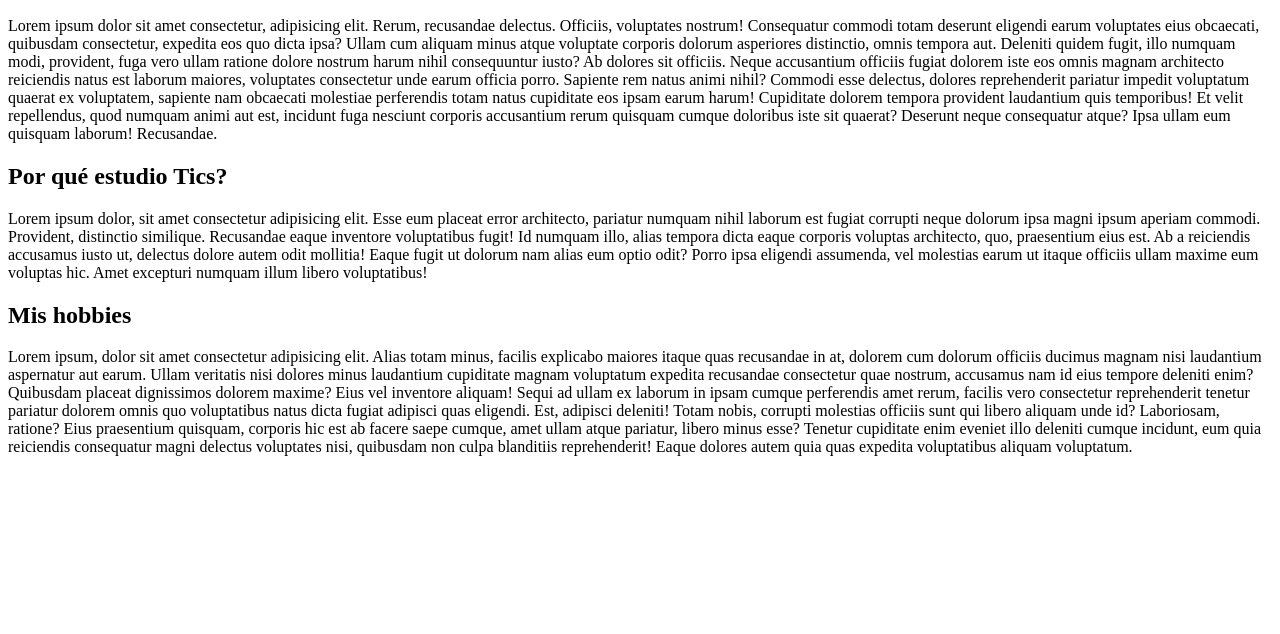
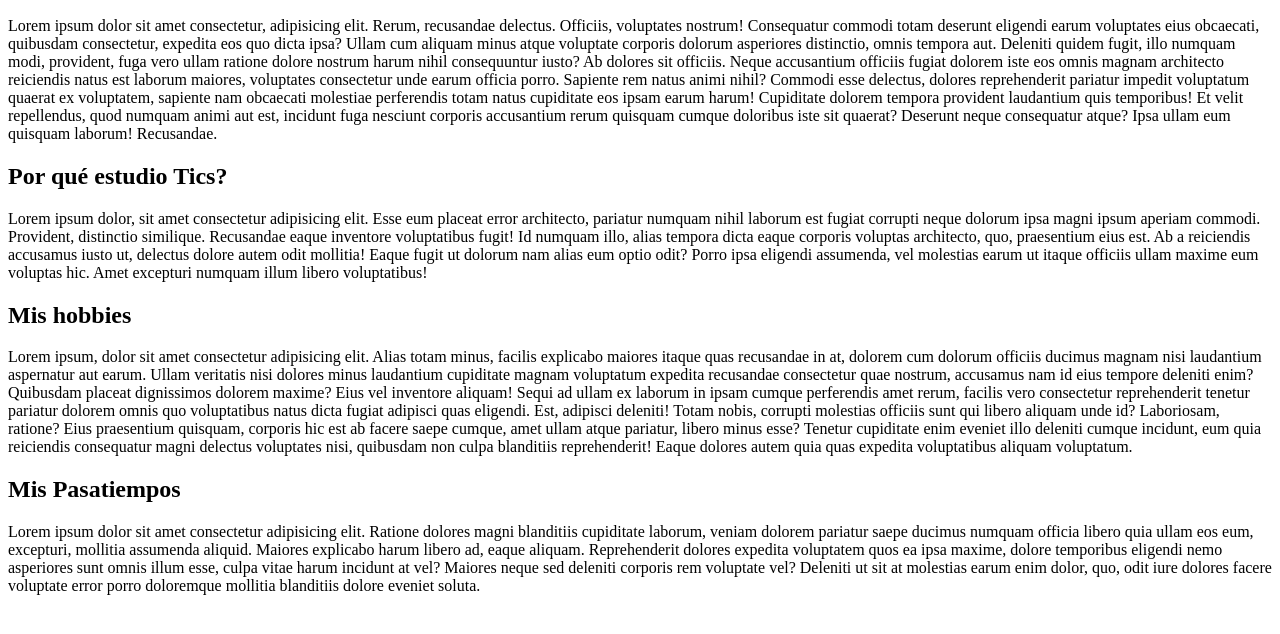
Before and after one commit to MGLR1912/MyPage, a plain HTML site: page hola.html in a window 1280 px wide. Shown: the part 110-744 px from the top of the page. Drawn offline with Linux system fonts and the light colour scheme.

Commit message:
Pasatiempos

```diff
--- a/hola.html
+++ b/hola.html
@@ -33,7 +33,12 @@
         Totam nobis, corrupti molestias officiis sunt qui libero aliquam unde id? Laboriosam, ratione? Eius praesentium quisquam, corporis hic est ab facere saepe cumque, amet ullam atque pariatur, libero minus esse?
         Tenetur cupiditate enim eveniet illo deleniti cumque incidunt, eum quia reiciendis consequatur magni delectus voluptates nisi, quibusdam non culpa blanditiis reprehenderit! Eaque dolores autem quia quas expedita voluptatibus aliquam voluptatum.</p>
     </section>
-
+    <section>
+        <h2>Mis Pasatiempos</h2>
+        <p>Lorem ipsum dolor sit amet consectetur adipisicing elit. Ratione dolores magni blanditiis cupiditate laborum, veniam dolorem pariatur saepe ducimus numquam officia libero quia ullam eos eum, excepturi, mollitia assumenda aliquid.
+        Maiores explicabo harum libero ad, eaque aliquam. Reprehenderit dolores expedita voluptatem quos ea ipsa maxime, dolore temporibus eligendi nemo asperiores sunt omnis illum esse, culpa vitae harum incidunt at vel?
+        Maiores neque sed deleniti corporis rem voluptate vel? Deleniti ut sit at molestias earum enim dolor, quo, odit iure dolores facere voluptate error porro doloremque mollitia blanditiis dolore eveniet soluta.</p>
+    </section>
 </body>
 
 </html>
```
